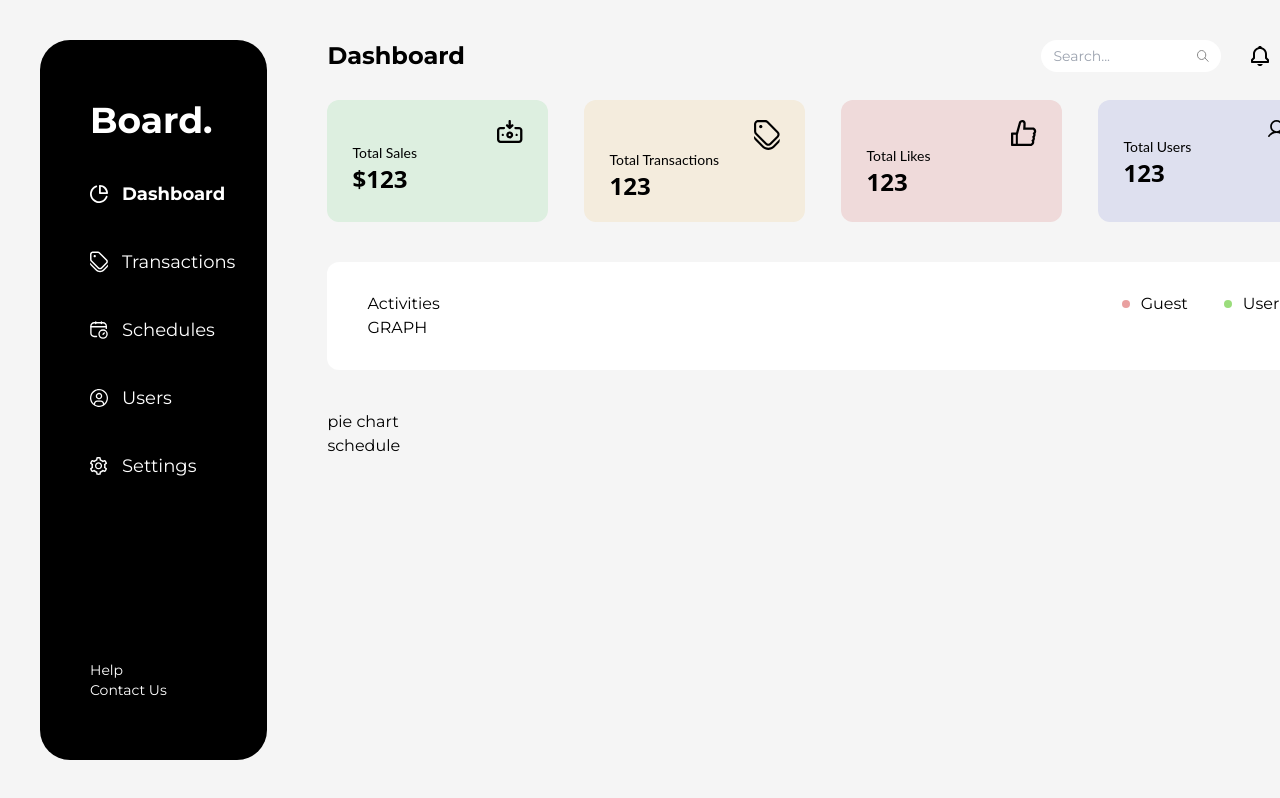
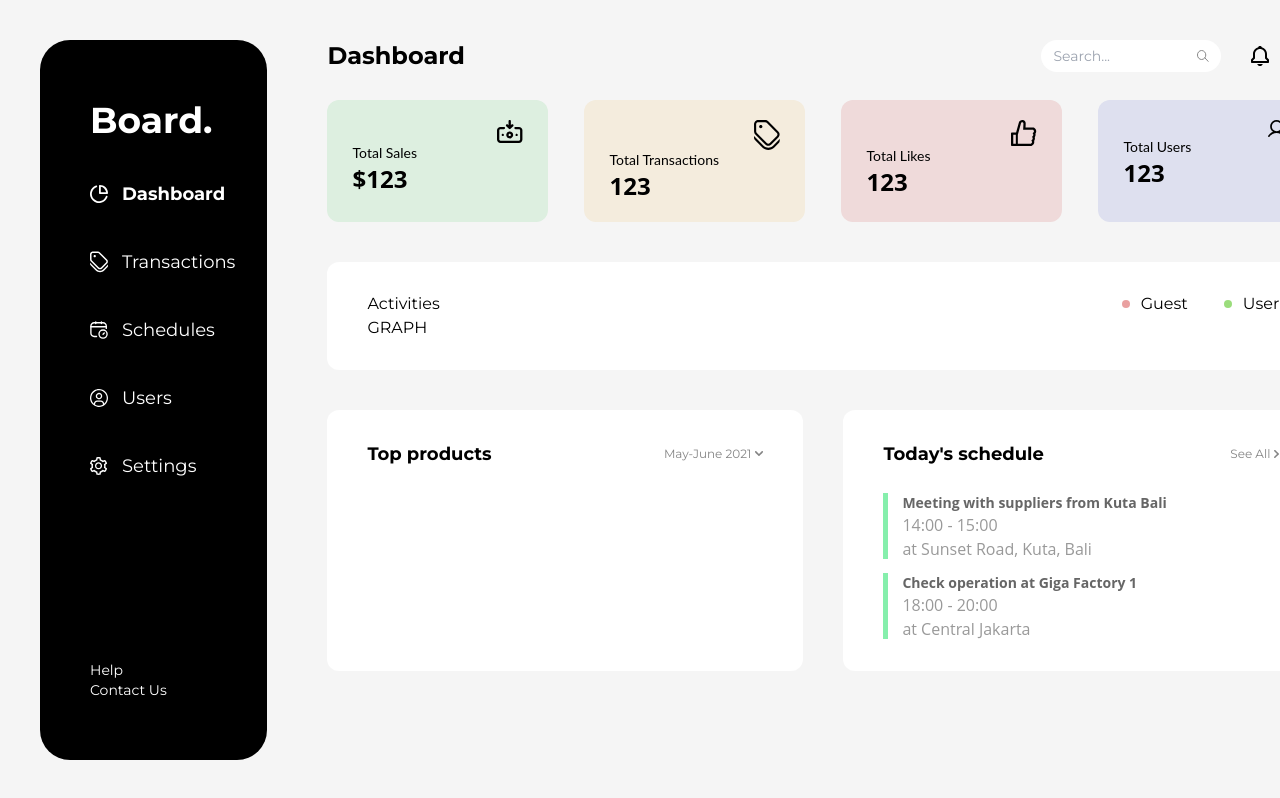
Before and after one commit to hokageCV/nextjs-dashboard, a Next.js app: page /dashboard in a window 1280 px wide. Shown: the top 798 px of the page. Built offline with nearby package versions, Linux system fonts and the light colour scheme.

Commit message:
add schedule box

```diff
--- a/src/app/dashboard/page.tsx
+++ b/src/app/dashboard/page.tsx
@@ -85,9 +85,45 @@ export default function Dashboard() {
                 </div>
 
                 {/* pie chart and schedule */}
-                <div>
-                    <div>pie chart</div>
-                    <div>schedule</div>
+                <div className="flex flex-row gap-10">
+                    {/* pie chart */}
+                    <div className="flex-1 max-w-[480px] bg-white-1 px-10 py-7.5 rounded-xl">
+                        <div className="flex flex-row items-center justify-center">
+                            <p className="mr-auto text-lg font-bold">Top products</p>
+                            <p className="text-xs text-gray-2">May-June 2021</p>
+                            <img src="/arrow_down.svg" alt="down arrow" className="ml-1" />
+                        </div>
+                    </div>
+
+                    {/* schedule  */}
+                    <div className="flex-1 max-w-[480px] bg-white-1 px-10 py-7.5 rounded-xl">
+                        <div className="flex flex-row items-center justify-center mb-6.4">
+                            <p className="mr-auto text-lg font-bold">Today's schedule</p>
+                            <p className="text-xs text-gray-2">See All</p>
+                            <img src="/arrow_right.svg" alt="down arrow" className="ml-1" />
+                        </div>
+
+                        <div className="flex flex-row mb-3 font-sans">
+                            <div className="h-[66px] w-[5px] bg-green-300 mr-3.5"></div>
+                            <div>
+                                <p className="font-bold text-sm text-gray-1">
+                                    Meeting with suppliers from Kuta Bali
+                                </p>
+                                <p className="font-xs text-gray-3">14:00 - 15:00</p>
+                                <p className="font-xs text-gray-3">at Sunset Road, Kuta, Bali</p>
+                            </div>
+                        </div>
+                        <div className="flex flex-row font-sans">
+                            <div className="h-[66px] w-[5px] bg-green-300 mr-3.5"></div>
+                            <div>
+                                <p className="font-bold text-sm text-gray-1">
+                                    Check operation at Giga Factory 1
+                                </p>
+                                <p className="font-xs text-gray-3">18:00 - 20:00</p>
+                                <p className="font-xs text-gray-3">at Central Jakarta</p>
+                            </div>
+                        </div>
+                    </div>
                 </div>
             </div>
         </div>
```
